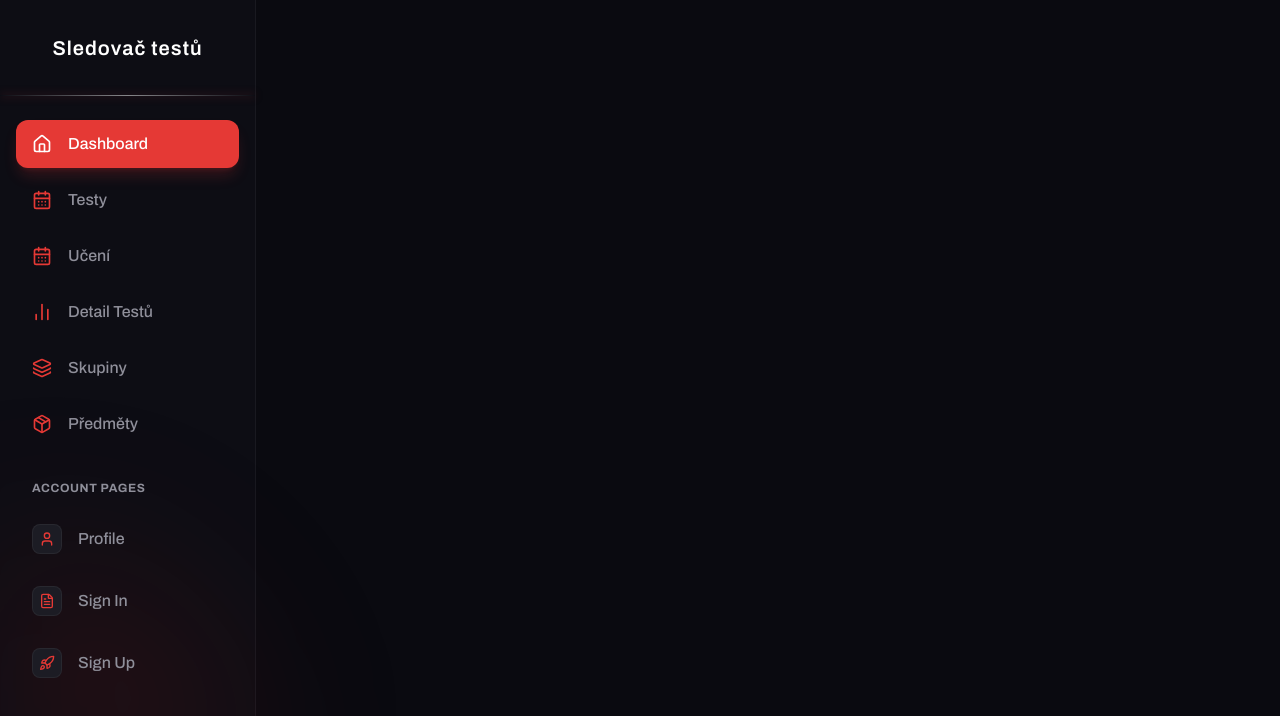
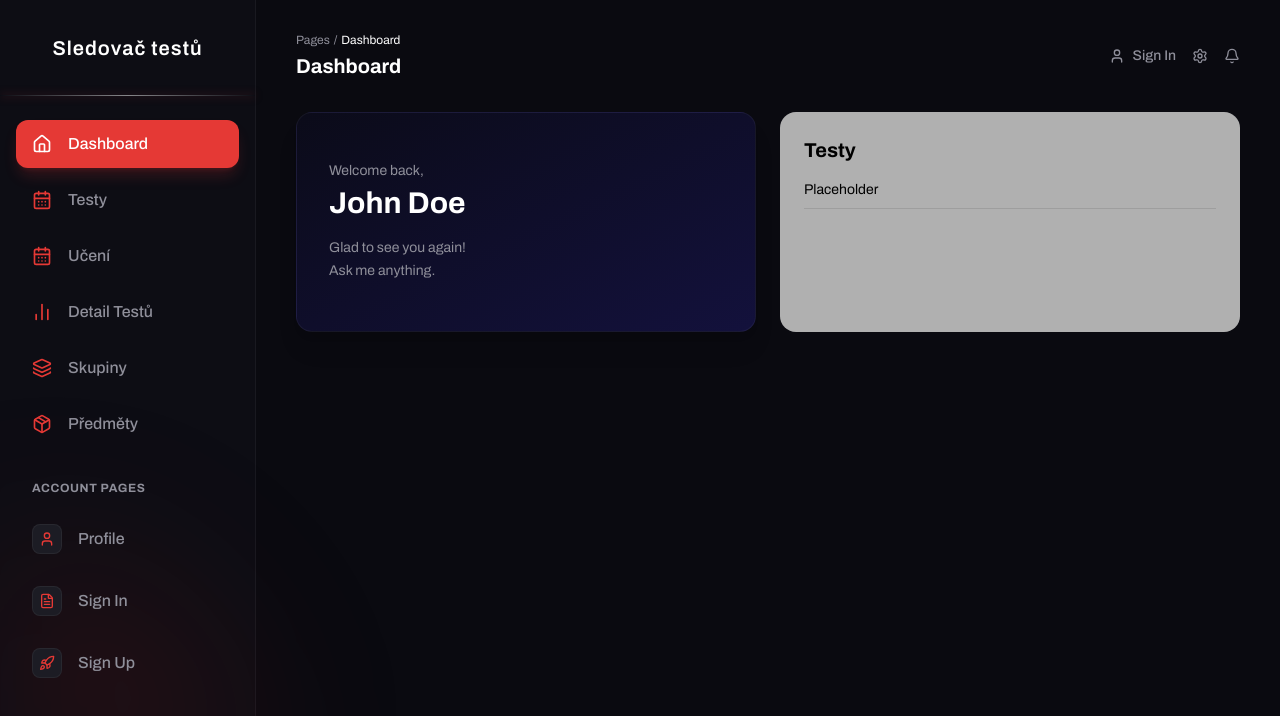
Before and after one commit to GamaNoty/STP, a React app in the folder sledovac-testu/frontend/: page / in a window 1280 px wide. Shown: the top 716 px of the page. Built offline with nearby package versions, Linux system fonts and the light colour scheme; the HTML template or start-up script is replaced by a standard one.

Commit message:
Add and import TopNav and Dashboard components

```diff
--- a/sledovac-testu/frontend/src/App.tsx
+++ b/sledovac-testu/frontend/src/App.tsx
@@ -1,11 +1,15 @@
 import { Sidebar } from './components/Sidebar';
+import { TopNav } from './components/TopNav';
+import { Dashboard } from './views/Dashboard';
 
 function App() {
   return (
     <div className="flex min-h-screen bg-brand-bg text-brand-text">
       <Sidebar />
 
-      <main className="flex-1 p-8">
+      <main className="flex-1 px-10 py-8 overflow-y-auto">
+        <TopNav />
+        <Dashboard />
       </main>
     </div>
   );
--- a/sledovac-testu/frontend/src/components/TopNav.tsx
+++ b/sledovac-testu/frontend/src/components/TopNav.tsx
@@ -0,0 +1,30 @@
+import React from 'react';
+import { Settings, Bell, User } from 'lucide-react';
+
+export const TopNav = () => {
+  return (
+    <header className="flex justify-between items-center mb-8">
+      <div>
+        <div className="text-brand-textMuted text-xs mb-1 flex gap-1">
+          <span>Pages</span>
+          <span>/</span>
+          <span className="text-white">Dashboard</span>
+        </div>
+        <h2 className="text-xl font-bold text-white">Dashboard</h2>
+      </div>
+
+      <div className="flex items-center gap-4 text-brand-textMuted">
+        <button className="flex items-center gap-2 hover:text-white transition-colors text-sm font-medium">
+          <User size={16} />
+          <span>Sign In</span>
+        </button>
+        <button className="hover:text-white transition-colors">
+          <Settings size={16} />
+        </button>
+        <button className="hover:text-white transition-colors">
+          <Bell size={16} />
+        </button>
+      </div>
+    </header>
+  );
+};
--- /dev/null
+++ b/sledovac-testu/frontend/src/views/Dashboard.tsx
@@ -0,0 +1,32 @@
+import React from 'react';
+
+export const Dashboard = () => {
+  return (
+    <div className="flex flex-col gap-6">
+
+      <div className="grid grid-cols-1 lg:grid-cols-2 gap-6">
+
+        <div className="relative overflow-hidden rounded-2xl p-8 min-h-[220px] flex flex-col justify-center bg-gradient-to-br from-[#0B0B19] to-[#13113C] border border-white/5 shadow-xl">
+
+          <div className="relative z-10">
+            <p className="text-brand-textMuted text-sm mb-1">Welcome back,</p>
+            <h2 className="text-3xl font-bold text-white mb-4">John Doe</h2>
+            <p className="text-brand-textMuted text-sm max-w-[200px] leading-relaxed">
+              Glad to see you again! <br/>
+              Ask me anything.
+            </p>
+          </div>
+        </div>
+
+        <div className="bg-[#B0B0B0] rounded-2xl p-6 text-black">
+          <h3 className="text-xl font-bold mb-4">Testy</h3>
+          <div className="space-y-4">
+            <p className="text-sm border-b border-black/10 pb-2">Placeholder</p>
+          </div>
+        </div>
+
+      </div>
+
+    </div>
+  );
+};
```
